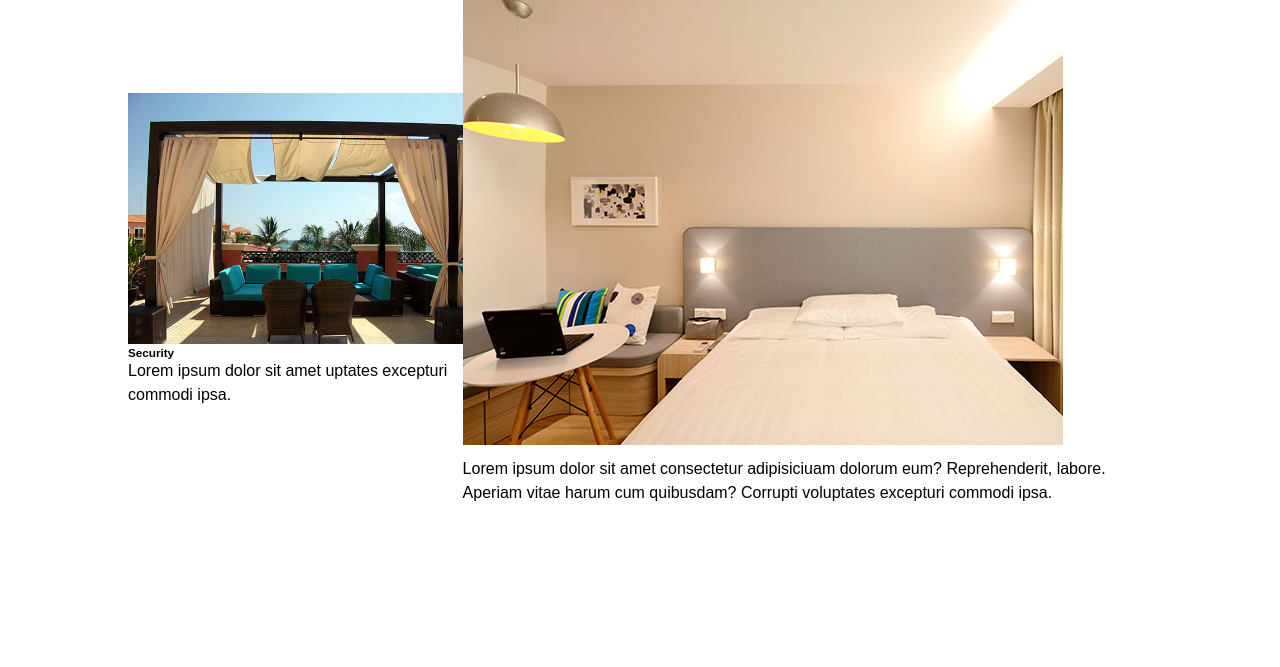
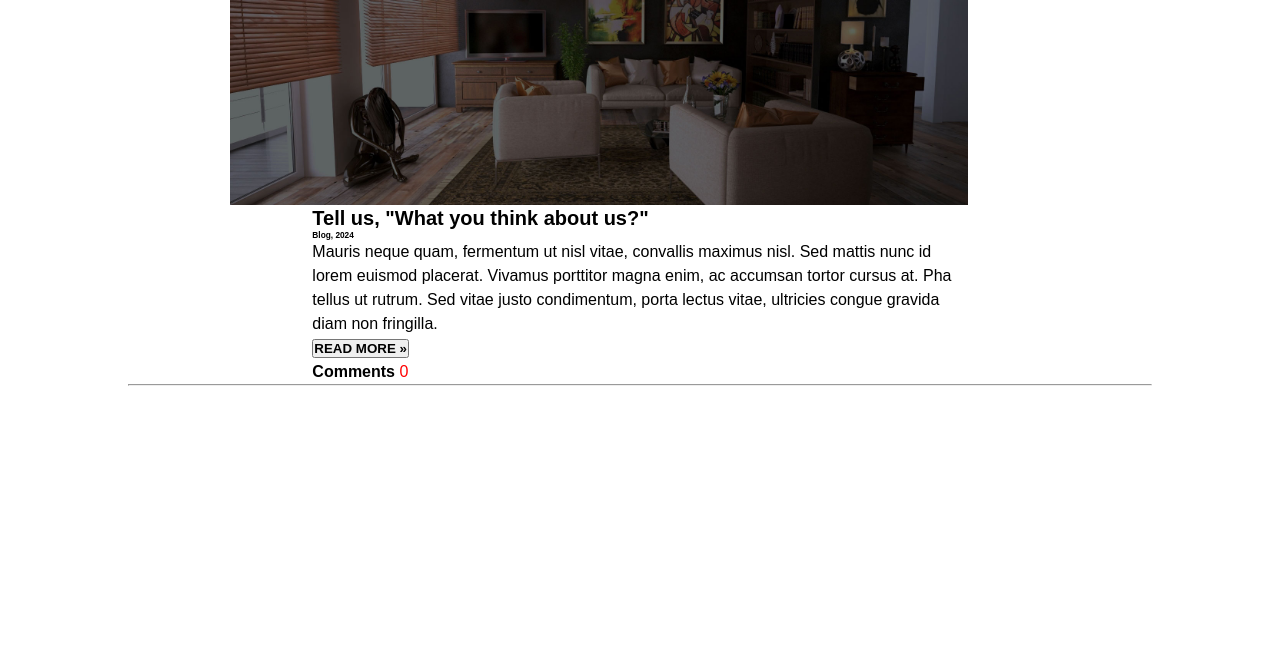
Before and after one commit to rhurtado87/realEstate-ch45, a plain HTML site: page blog.html in a window 1280 px wide. Shown: the part 133-800 px from the top of the page. Drawn offline with Linux system fonts and the light colour scheme.

Commit message:
index & blog update

```diff
--- a/blog.html
+++ b/blog.html
@@ -15,28 +15,37 @@
             <nav class="menu">
             <a href="index.html">Home</a>
             <a href="about.html">About</a>
+            <a href="blog.html">Blog</a>
             <a href="contact.html">Contact</a>
             </nav>
         </div>
     </div>
 </header>
 <main class="container">
+    <div>
+        <div>
+          <div class="container">
+            <img src="../realEstate-ch45/img/encuentra.jpg" alt="Nature" style="width:90%">
+            <div class="container">
+              <h1><b>Tell us, "What you think about us?"</b></h1>
+              <h5>Blog, <span>2024</span></h5>
+            </div>
+
+            <div class="container">
+              <p>Mauris neque quam, fermentum ut nisl vitae, convallis maximus nisl. Sed mattis nunc id lorem euismod placerat. Vivamus porttitor magna enim, ac accumsan tortor cursus at. Pha tellus ut rutrum. Sed vitae justo condimentum, porta lectus vitae, ultricies congue gravida diam non fringilla.</p>
               <div class="flex-contact">
-        <h2>Blog</h2>
-    </div>
-    <div class="flex-about">
                 <div>
-            <img src="img/blog1.jpg" alt="outside">
-            <h3>Security</h3>
-            <p>Lorem ipsum dolor sit amet uptates excepturi commodi ipsa.</p>
+                  <p><button><b>READ MORE »</b></button></p>
                 </div>
         <div>
-        <div>
-            <img src="img/blog4.jpg" alt="Mbedroom">
-            <h2></h2>
-            <p>Lorem ipsum dolor sit amet consectetur adipisiciuam dolorum eum? Reprehenderit, labore. Aperiam vitae harum cum quibusdam? Corrupti voluptates excepturi commodi ipsa.</p>
+        <p><span><b>Comments</b>
+            <span class="span-counter">0</span></span></p>
                 </div>
             </div>
+            </div>
+    </div>
+        <hr>
+    <div>
     </div>
 </main>
 </body>
--- a/mystyle.css
+++ b/mystyle.css
@@ -101,7 +101,7 @@ p{
     justify-content: space-around;
     height: 35vh;
 }
-/*--------------about us*/
+/*--------------about us------------------*/
 .flex-about{
     display: flex;
     flex-direction: row;
@@ -125,7 +125,7 @@ font-family: Arial, Helvetica, sans-serif;
         flex-direction: column;
     }
 }
-/*--------------house item*/
+/*--------------house item---------------------*/
 .house-item{
     background-color: wheat;
     width:40rem;
@@ -139,7 +139,7 @@ font-family: Arial, Helvetica, sans-serif;
     color: green;
     font-weight: bold;
 }
-/*-----------------contact form*/
+/*-----------------contact form------------*/
 .form-container{
     display:block ;
     height: 15vh;
@@ -172,3 +172,6 @@ legend,label,input{
     text-align: right;
     margin-right: 1rem;
 }
+.span-counter{
+    color: red;
+}
```
Also changed, not shown: about.html (+1 -0 lines), contact.html (+1 -0 lines), index.html (+8 -7 lines). Lines whose indentation alone changed are shown as unchanged.
